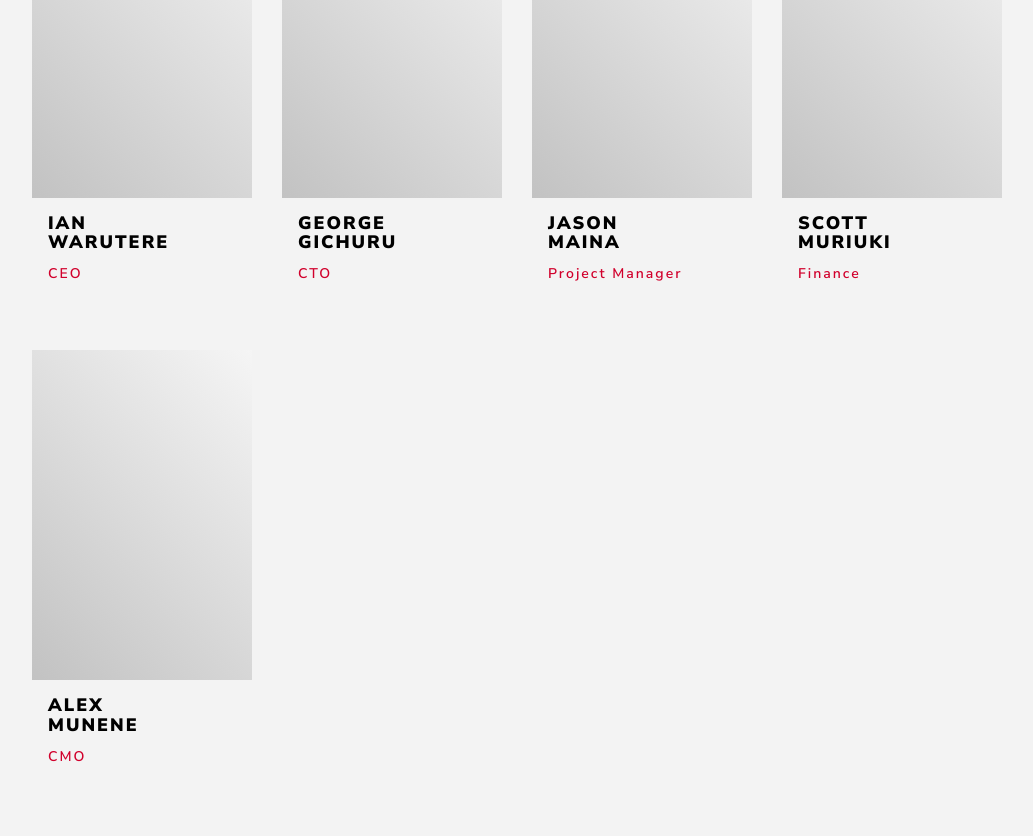
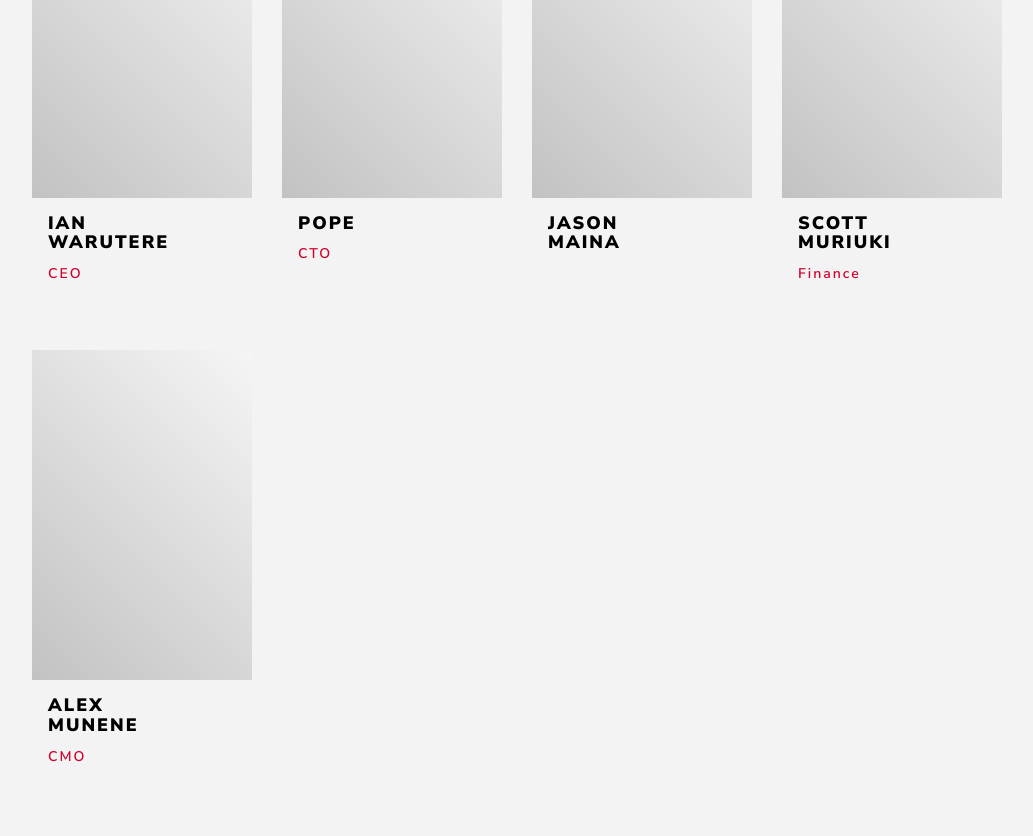
Before and after one commit to neshtosh/Wateki, a plain HTML site: page about.html in a window 1280 px wide. Shown: the part 2868-3704 px from the top of the page, without its empty margins (123-1156 px from the left). Drawn offline with Linux system fonts and the light colour scheme; some packages are replaced by stand-ins of ours; no server answers; files whose address does not match are found by name.

Commit message:
Updated website content and features

```diff
--- a/about.html
+++ b/about.html
@@ -1,7 +1,7 @@
 <!DOCTYPE html>
 <html lang="en">
 <head>
-	<title>Avo - Free Bootstrap 4 Template by Colorlib</title>
+	<title>Wateki</title>
 	<meta charset="utf-8">
 	<meta name="viewport" content="width=device-width, initial-scale=1, shrink-to-fit=no">
 
@@ -215,7 +215,7 @@
 						</div>
 						<div class="text d-flex align-items-center pt-3">
 							<div class="desc">
-								<h3 class="mb-2">George<br>Gichuru</h3>
+								<h3 class="mb-2">Pope</h3>
 								<span class="position mb-4">CTO</span>
 							</div>
 						</div>
@@ -236,7 +236,7 @@
 							<div class="text d-flex align-items-center pt-3">
 								<div class="desc">
 									<h3 class="mb-2">Jason<br>Maina</h3>
-									<span class="position mb-4">Project Manager</span>
+									<span class="position mb-4"></span>
 								</div>
 							</div>
 						</div>
```
Also changed, not shown: blog-single.html (+1 -1 lines), blog.html (+1 -1 lines), contact.html (+1 -1 lines), index.html (+1 -1 lines), work.html (+1 -1 lines).
